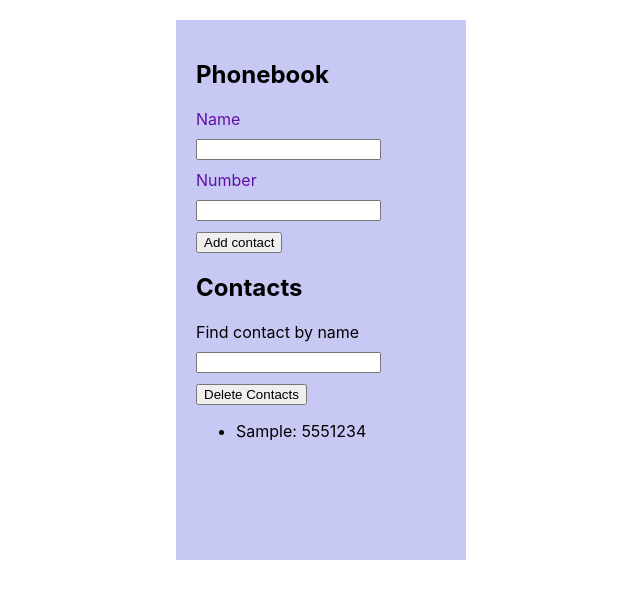
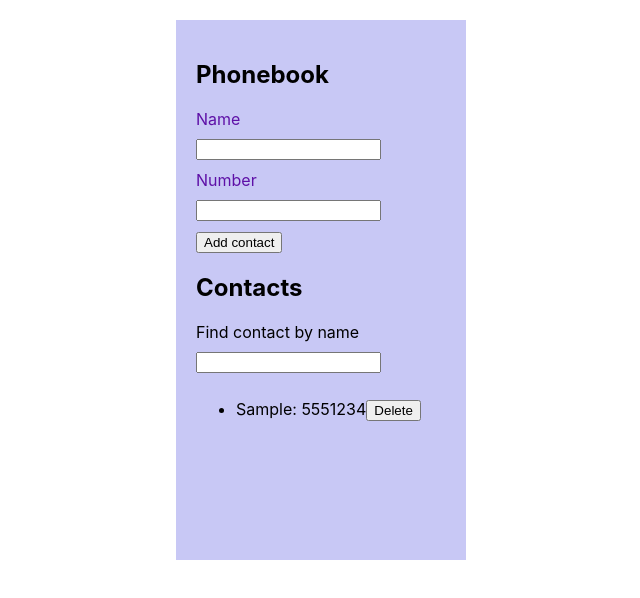
Before and after one commit to vadymshatniy/goit-react-hw-02-phonebook, a React (Create React App) app: page / in a window 1280 px wide. Both pictures are taken after typing "Sample", "5551234" into the empty fields and a click on the button "Add contact". Shown: the top 598 px of the page, without its empty margins (319-959 px from the left). Built offline with nearby package versions, Linux system fonts and the light colour scheme.

Commit message:
Trying to improve

```diff
--- a/src/components/App.jsx
+++ b/src/components/App.jsx
@@ -12,12 +12,12 @@ class App extends Component {
   filter: '',
   }
 
-  checkDuplication = data => {
-    console.log(data.name)
-    if(this.state.contacts.name === data.name) {
-        alert("is already in contacts")
-      };
-  }
+  // checkDuplication = data => {
+  //   this.state.contacts.map(contact => {
+  //     if(contact.name === data.name) {
+  //       alert("is already in contacts")
+  //     };
+  // })
 
   formSubmitHandler = data => {
     this.setState({ contacts: [...this.state.contacts, data]});
@@ -28,8 +28,8 @@ class App extends Component {
     this.setState({ filter: e.currentTarget.value });
   }
 
-  deleteContacts = () => {
-        this.setState({  contacts: [], });
+  deleteContact = (id) => {
+        this.setState(prevState => ({contacts: prevState.contacts.filter(contact => contact.id !== id), }));
     }
 
   render() {
@@ -40,7 +40,6 @@ class App extends Component {
         <Form onSubmit={this.formSubmitHandler} />
         <h2>Contacts</h2>
         <Filter value={this.state.filter} onChange={this.changeFilter} />
-        <button type="button" onClick={this.deleteContacts} className={profileStyles.button}>Delete Contacts</button>
         <ContactList contacts={filteredContact} onDeleteContact={this.deleteContact} />
       </div >
     )
--- a/src/components/ContactItem/ContactItem.jsx
+++ b/src/components/ContactItem/ContactItem.jsx
@@ -1,8 +1,11 @@
 import React from 'react';
 
-function ContactItem({ id, name, number }) {
+function ContactItem({ id, name, number, onDeleteContact }) {
+
     return (
-       <li key={id}>{name}: {number}</li>)
+            <li key={id}>{name}: {number}
+                <button type="button" onClick={() => onDeleteContact(id)}>Delete</button>
+            </li>)
 };
 
 export default ContactItem;
```
